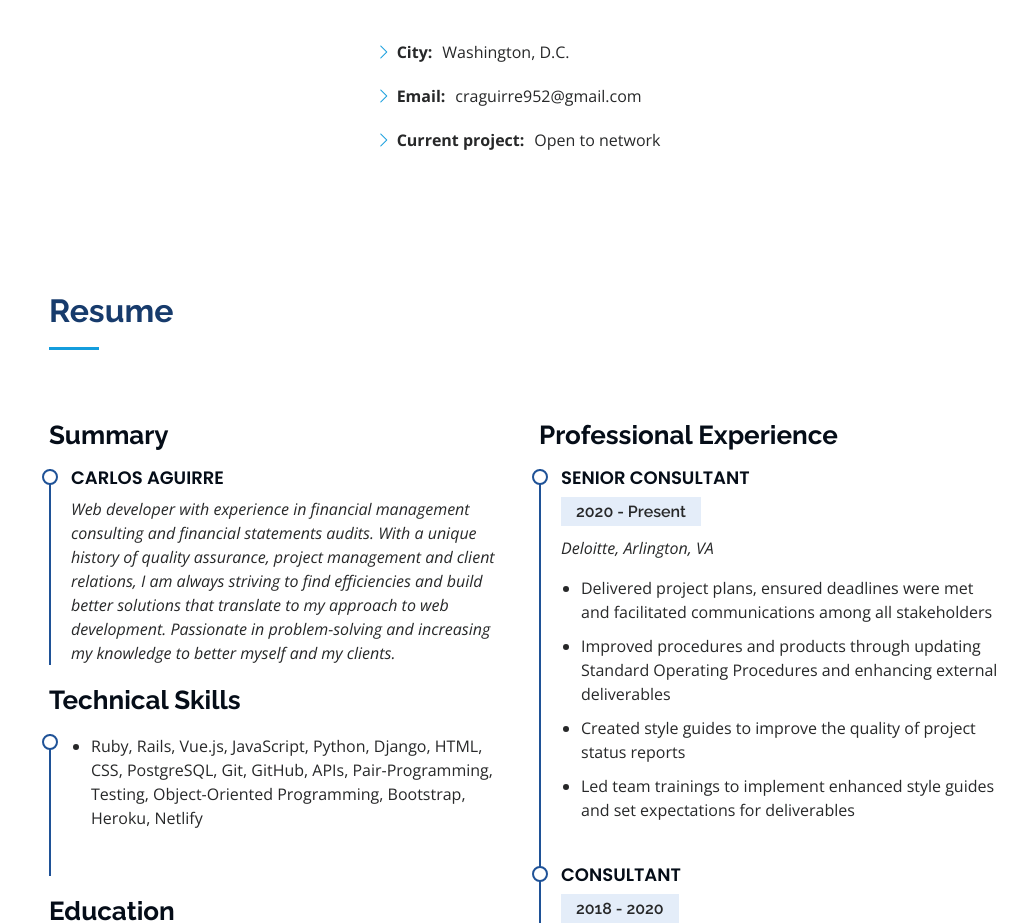
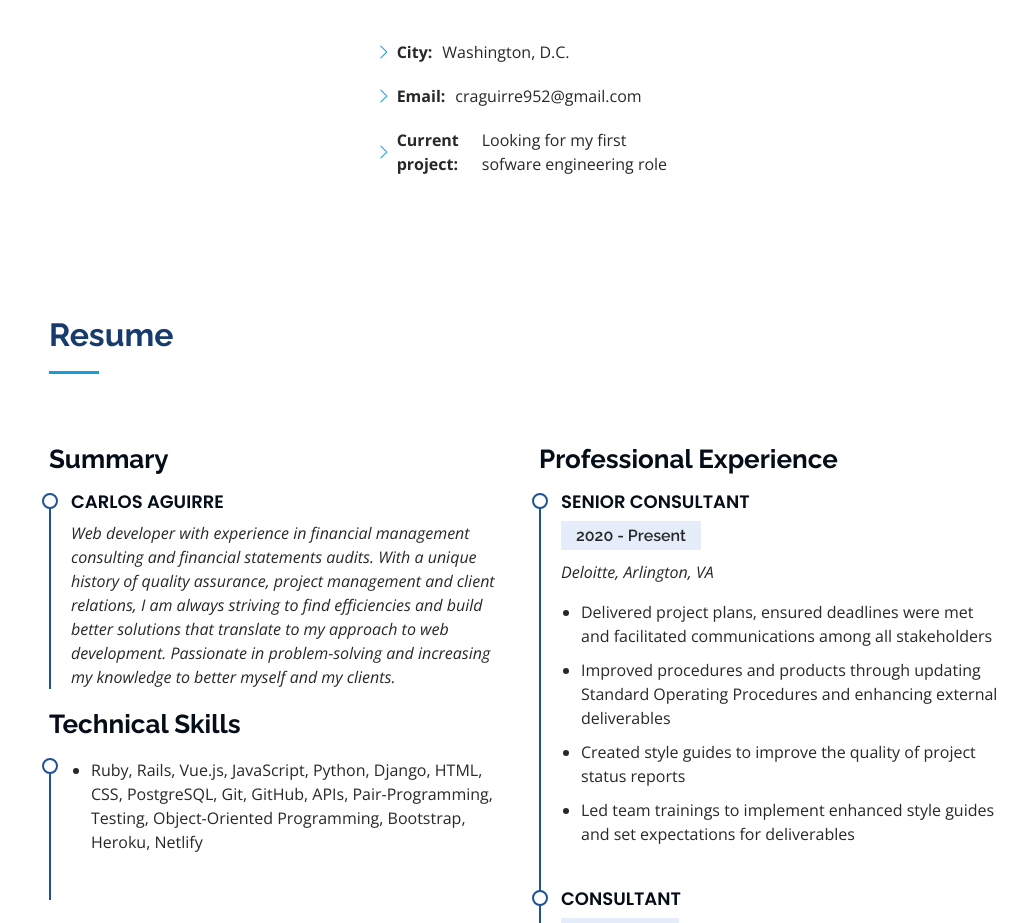
Before and after one commit to carlosraguirre/personal_portfolio, a Vue app: page / in a window 1280 px wide. Shown: the part 1464-2387 px from the top of the page, without its empty margins (263-1280 px from the left). Built offline with nearby package versions, Linux system fonts and the light colour scheme; a web font is replaced by a local one.

Commit message:
update current project

```diff
--- a/src/views/Home.vue
+++ b/src/views/Home.vue
@@ -75,7 +75,7 @@
                     </li>
                     <li>
                       <i class="bi bi-chevron-right"></i>
-                      <strong>Current project:</strong> <span>Open to network</span>
+                      <strong>Current project:</strong> <span>Looking for my first sofware engineering role</span>
                     </li>
                   </ul>
                 </div>
```
